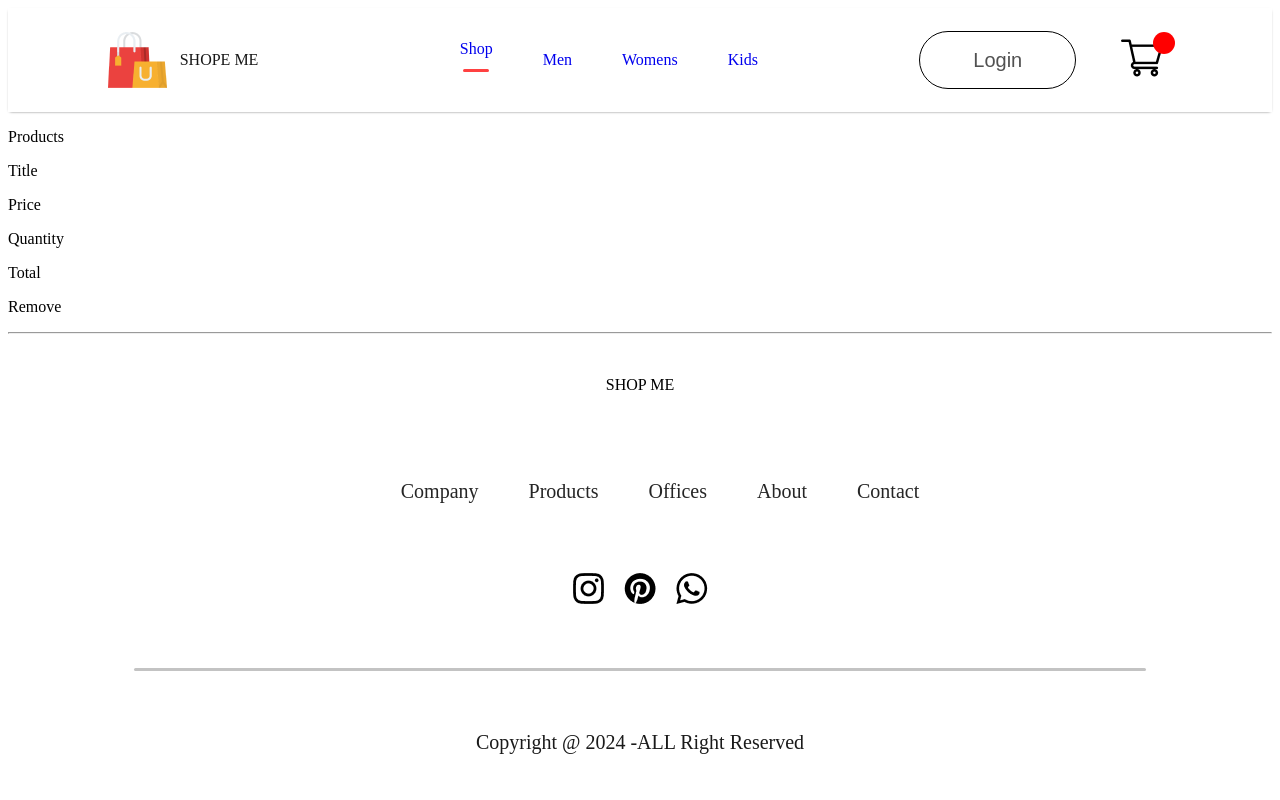
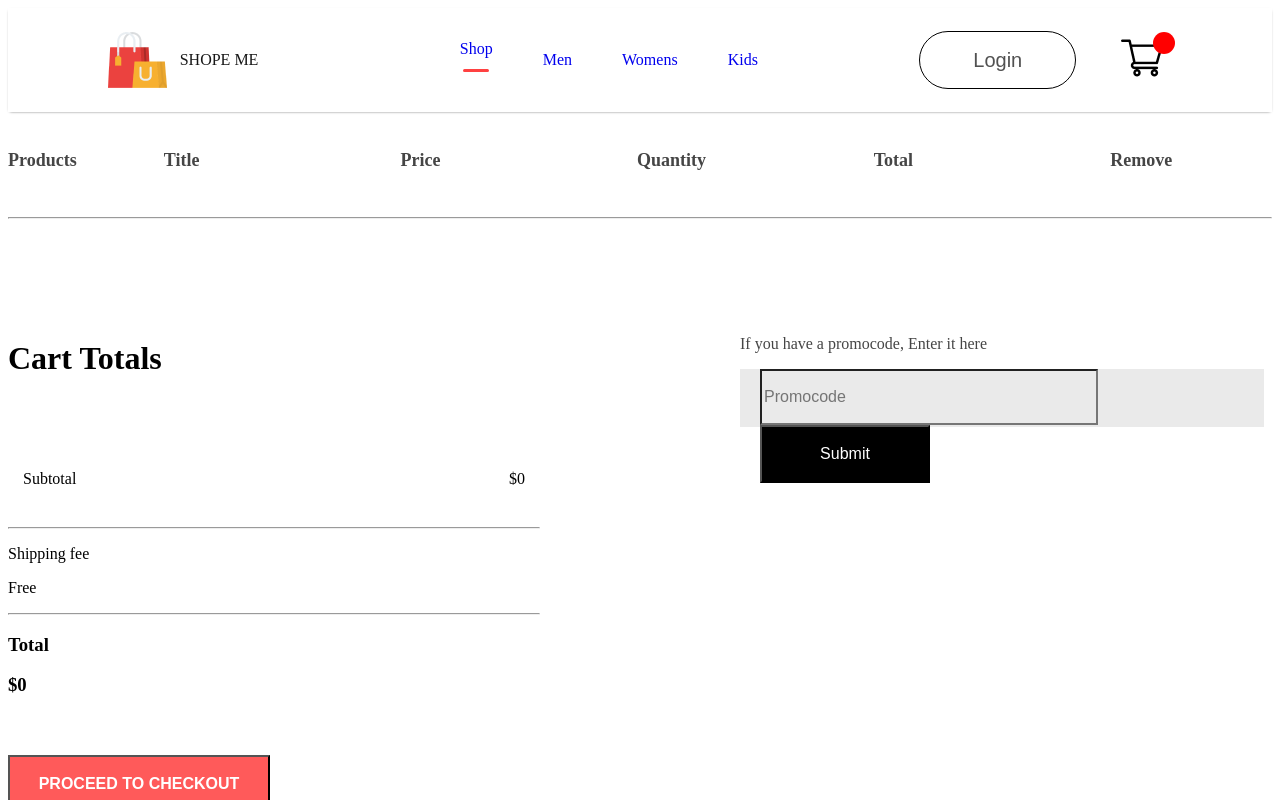
Before and after one commit to Mingtindu/ecom, a React (Vite) app in the folder frontend/: page /cart in a window 1280 px wide. Shown: the top 800 px of the page. Built offline with nearby package versions, Linux system fonts and the light colour scheme.

Commit message:
cart page design completed

```diff
--- a/frontend/src/components/CartItems/CartItem.css
+++ b/frontend/src/components/CartItems/CartItem.css
@@ -0,0 +1,103 @@
+.cartitems{
+    margin:100px 170px ;
+}
+.cartitems hr{
+    height: 3px;
+    background:#e2e2e2 ;
+    border: 0;
+
+}
+.cartitems-format-main{
+    display: grid;
+    grid-template-columns: 0.5fr 1fr 1fr 1fr 1fr 1fr;
+    align-items: center;
+    gap: 75px;
+    padding: 20px 0px;
+    color: #454545;
+    font-size: 18px;
+    font-weight: 600;
+
+}
+.cartitems-format{
+    font-size: 17px;
+    font-weight: 500;
+}
+.carticon-product-icon{
+    height: 62px;
+}
+.cartitems-remove-icon{
+    width: 15px;
+    margin: 0px 40px;
+    cursor: pointer;
+}
+.cartitems-quantity{
+    width: 64px;
+    height: 50px;
+    border: 2px solid #ebebeb;
+    background: #fff;
+
+}
+.cartitems-down{
+    display: flex;
+    margin: 100px 0px;
+
+}
+.cartitems-total{
+    flex: 1;
+    display: flex;
+    flex-direction: column;
+    margin-right: 200px;
+    gap: 40px;
+}
+.cartitems-total-item{
+    display: flex;
+    justify-content: space-between;
+    padding: 15px ;
+
+}
+.cartitems-total button{
+    width: 262px;
+    height: 58px;
+    outline: none;
+    bottom: none;
+    background: #ff5a5a;
+    color: #fff;
+    font-size: 16px;
+    font-weight: 600;
+    cursor: pointer;
+}
+.cartitems-promocode{
+    flex: 1;
+    font-size: 16px;
+    font-weight: 500;
+
+}
+.cartitems-promocode p{
+    color: #454545;
+
+}
+.cartitems-promobox{
+    width: 504px;
+    margin-top: 15px;
+    padding-left: 20px;
+    height: 58px;
+    background: #eaeaea;
+
+}
+.cartitems-promobox input{
+    bottom: none;
+    outline: none;
+    background: transparent;
+    font-size: 16px;
+    width: 330px;
+    height: 50px;
+}
+.cartitems-promobox button{
+    width: 170px;
+    height: 58px;
+    font-size: 16px;
+    background: black;
+    color: white;
+    cursor: pointer;
+
+}
--- a/frontend/src/components/CartItems/CartItem.jsx
+++ b/frontend/src/components/CartItems/CartItem.jsx
@@ -18,20 +18,52 @@
            {all_product.map((e)=>{
             if(cartItems[e.id]>0){
                 return  <div>
-                <div className="cartitems-format">
+                <div className="cartitems-format cartitems-format-main">
                     <img src={e.image} alt="" className="carticon-product-icon" />
-                    <p>${e.name}</p>
-                    <p>{e.new_price}</p>
-                    <button className="cartotems-quantity" >{cartItems[e.id]}</button>
-                    <p>{e.new_price*cartItems[e.id]}</p>
-                    <img src={remove_icon} onClick={()=>{
+                    <p>{e.name}</p>
+                    <p>${e.new_price}</p>
+                    <button className="cartitems-quantity" >{cartItems[e.id]}</button>
+                    <p>${e.new_price*cartItems[e.id]}</p>
+                    <img className="cartitems-remove-icon" src={remove_icon} onClick={()=>{
                         removeFromCart(e.id);
                     }} alt="" />
                 </div>
             </div>
             }
+            return null;
 
            })}
+           <div className="cartitems-down">
+            <div className="cartitems-total">
+                <h1>Cart Totals</h1>
+                <div>
+                    <div className="cartitems-total-item">
+                        <p>Subtotal</p>
+                        <p>${0}</p>
+
+                    </div>
+                    <hr />
+                    <div className="cartitems-total-items">
+                        <p>Shipping fee</p>
+                        <p>Free</p>
+                    </div>
+                    <hr />
+                    <div className="cartitems-total-items">
+                        <h3>Total</h3>
+                        <h3>${0}</h3>
+                    </div>
+                </div>
+                <button>PROCEED TO CHECKOUT</button>
+            </div>
+            <div className="cartitems-promocode">
+                <p>If you have a promocode, Enter it here</p>
+                <div className="cartitems-promobox">
+                    <input type="text" placeholder="Promocode" />
+                    <button>Submit</button>
+                </div>
+            </div>
+           </div>
+
 
         </div>
     )
```
